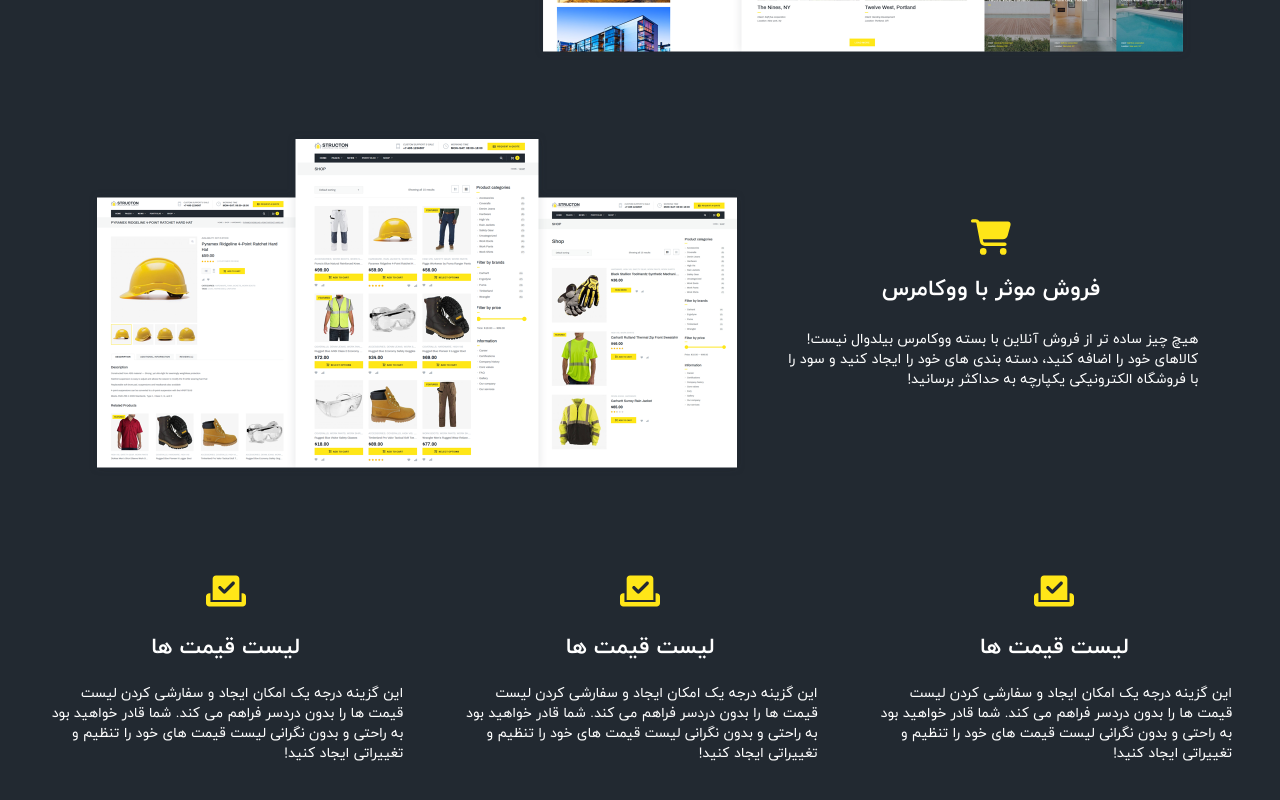
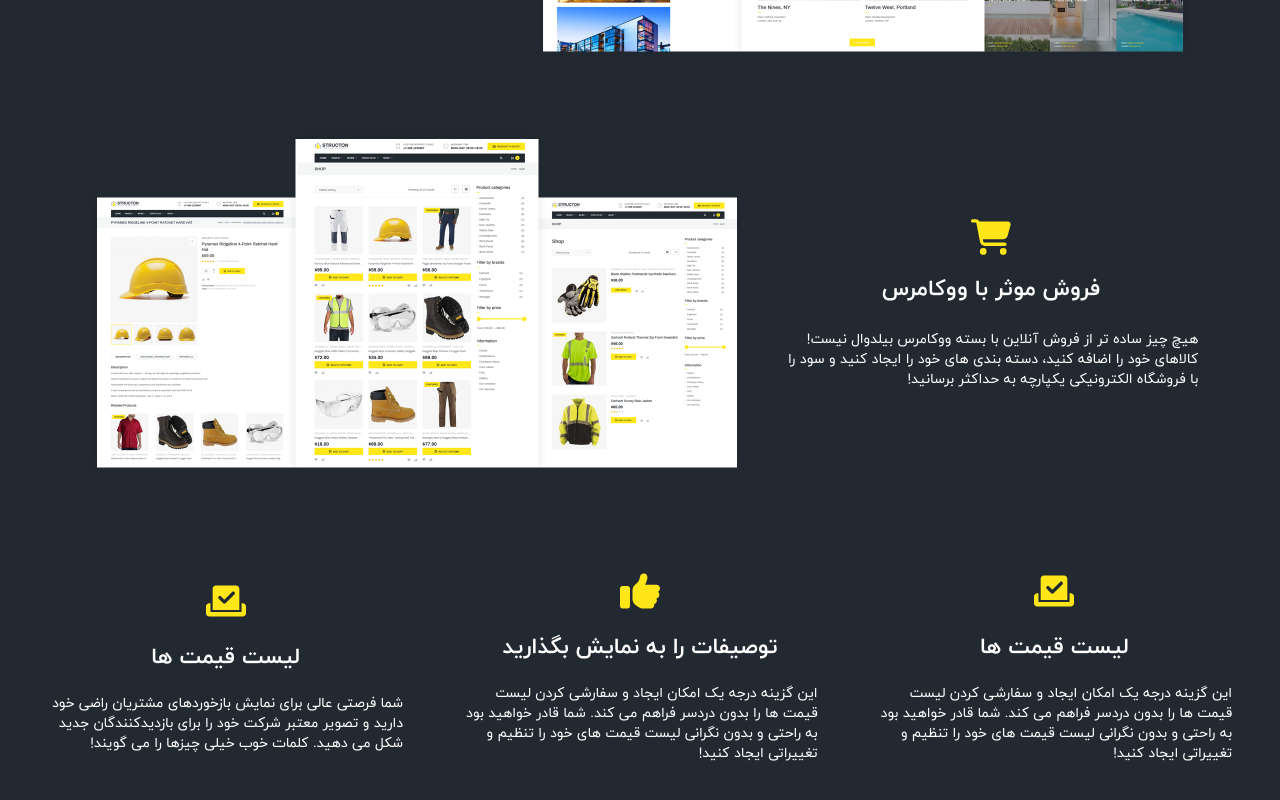
Before and after one commit to mahyarErshad/buildwall, a React (Vite) app: page / in a window 1280 px wide. Shown: the part 4361-5161 px from the top of the page. Built offline with nearby package versions, Linux system fonts and the light colour scheme.

Commit message:
Another bottom card is created

```diff
--- a/src/Components/Body/RaiseToNewLevel/RaiseToNewLevel.jsx
+++ b/src/Components/Body/RaiseToNewLevel/RaiseToNewLevel.jsx
@@ -1,4 +1,4 @@
-import { faScrewdriverWrench, faBuilding, faCartShopping, faCheckToSlot } from "@fortawesome/free-solid-svg-icons";
+import { faScrewdriverWrench, faBuilding, faCartShopping, faCheckToSlot, faThumbsUp } from "@fortawesome/free-solid-svg-icons";
 import React from "react";
 import showCaseServices from "../../../assets/images/showCaseServices.webp";
 import masterYourProject from "../../../assets/images/masterYourProject.webp";
@@ -20,8 +20,8 @@ function RaiseToNewLevel() {
       <RaiseToNewLevelCard title="فروش موثر با ووکامرس" description="هیچ چیز ساده تر از فروش آنلاین با بسته ووکامرس بیلدوال نیست! کالاهای خود را اضافه کنید، دسته بندی های خود را ایجاد کنید و سود را با فروشگاه الکترونیکی یکپارچه به حداکثر برسانید!" icon={faCartShopping} image={sellWithWoocommerce} />
       <div className="w-full py-12 flex justify-between items-center flex-wrap">
         <RaiseToNewLevelBottomCard title="لیست قیمت ها" description="این گزینه درجه یک امکان ایجاد و سفارشی کردن لیست قیمت ها را بدون دردسر فراهم می کند. شما قادر خواهید بود به راحتی و بدون نگرانی لیست قیمت های خود را تنظیم و تغییراتی ایجاد کنید!" icon={faCheckToSlot} />
-        <RaiseToNewLevelBottomCard title="لیست قیمت ها" description="این گزینه درجه یک امکان ایجاد و سفارشی کردن لیست قیمت ها را بدون دردسر فراهم می کند. شما قادر خواهید بود به راحتی و بدون نگرانی لیست قیمت های خود را تنظیم و تغییراتی ایجاد کنید!" icon={faCheckToSlot} />
-        <RaiseToNewLevelBottomCard title="لیست قیمت ها" description="این گزینه درجه یک امکان ایجاد و سفارشی کردن لیست قیمت ها را بدون دردسر فراهم می کند. شما قادر خواهید بود به راحتی و بدون نگرانی لیست قیمت های خود را تنظیم و تغییراتی ایجاد کنید!" icon={faCheckToSlot} />
+        <RaiseToNewLevelBottomCard title="توصیفات را به نمایش بگذارید" description="این گزینه درجه یک امکان ایجاد و سفارشی کردن لیست قیمت ها را بدون دردسر فراهم می کند. شما قادر خواهید بود به راحتی و بدون نگرانی لیست قیمت های خود را تنظیم و تغییراتی ایجاد کنید!" icon={faThumbsUp} />
+        <RaiseToNewLevelBottomCard title="لیست قیمت ها" description="شما فرصتی عالی برای نمایش بازخوردهای مشتریان راضی خود دارید و تصویر معتبر شرکت خود را برای بازدیدکنندگان جدید شکل می دهید. کلمات خوب خیلی چیزها را می گویند!" icon={faCheckToSlot} />
       </div>
     </section>
   );
```
